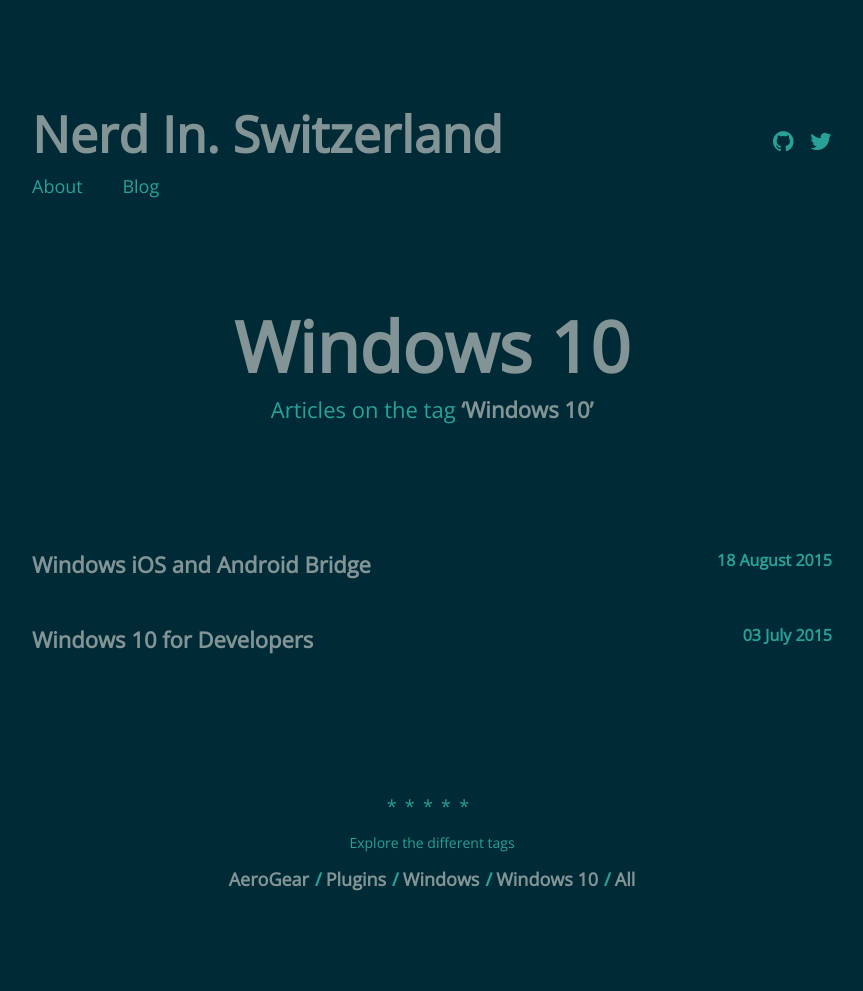
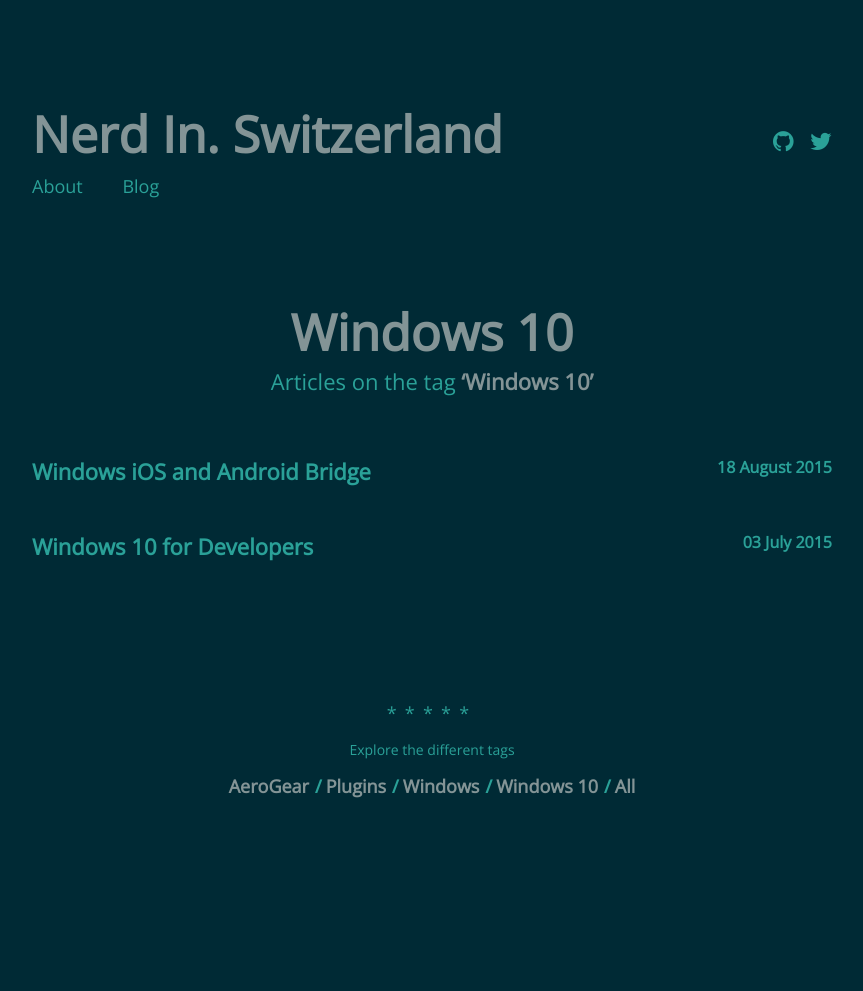
Before and after one commit to edewit/edewit.github.io, a Jekyll site: the page built from tags/windows10.html, in a window 1280 px wide. Shown: the whole page, without its empty margins (208-1071 px from the left). Built offline with Jekyll 4.4.1, drawn with Linux system fonts in a browser that asks for light colours; after the commit the page ends 900 px from its top, so only the background shows below that.

Commit message:
changed style of blog

```diff
--- a/_sass/_default.scss
+++ b/_sass/_default.scss
@@ -18,8 +18,15 @@
 }
 
 p {
-    font-size: 20px;
-    line-height: 32px;
+    font-size: 18px;
+    line-height: 25px;
+}
+
+hr {
+    margin: 4em;
+    border: 0;
+    height: 1px;
+    background-image: linear-gradient(to right, rgba(255, 255, 255, 0), rgba(255, 255, 255, 0.75), rgba(255, 255, 255, 0));
 }
 
 img {
@@ -129,14 +136,14 @@
 
 /* =Titles */
 .page-title {
-    margin-top:100px;
-    margin-bottom:125px;
+    margin-top: 100px;
+    margin-bottom: 60px;
     text-align: center;
 }
 
 .page-title__text {
     font-weight: 700;
-    font-size: 70px;
+    font-size: 50px;
 }
 
 .page-title__subtitle {
@@ -169,9 +176,12 @@
     font-weight: 700;
 }
 
+.post-teaser__excerpt {
+    color: $iron;
+}
+
 .post-teaser__title {
     font-size: 22px;
-    color: $iron;
 }
 
 .post-teaser__date {
```
Also changed, not shown: index.html (+5 -5 lines).
